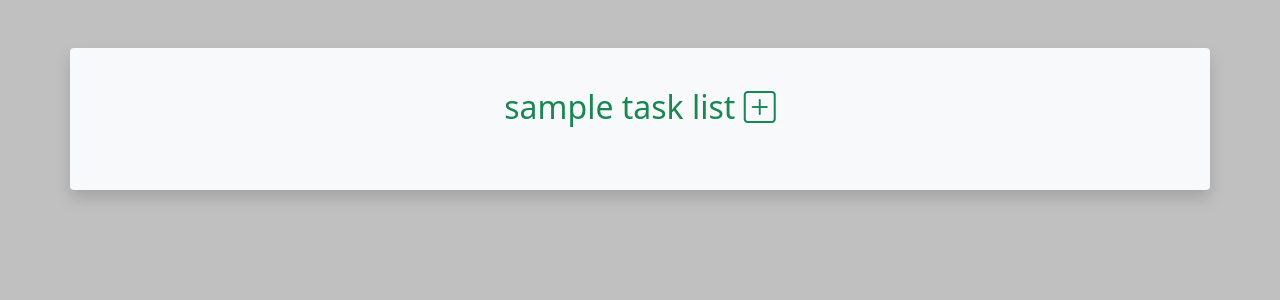
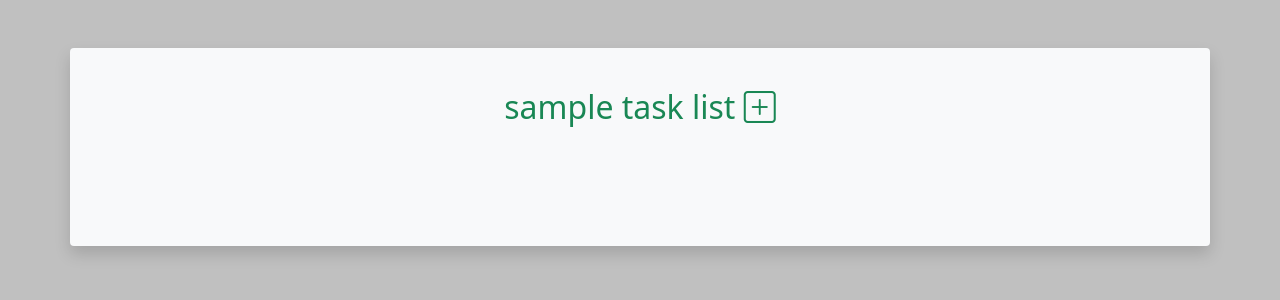
Before and after one commit to vikmos/todolist, a Django app: page / in a window 1280 px wide. Shown: the part 252-552 px from the top of the page. Run offline with Django 4.2, Linux system fonts and the light colour scheme; the visitor is signed in with stand-in values (Sample User, id 1); data that the repository does not hold is empty; some libraries are stand-ins or nearby versions.

Commit message:
Base.html stayling

```diff
--- a/todolist/templates/todolist/base.html
+++ b/todolist/templates/todolist/base.html
@@ -34,9 +34,11 @@
                     </div>
                 </div>
             </div>
-            <div class="todo-list">
-                {% block content %}
-                {% endblock %}
+            <div class="row m-1 p-4">
+                <div class="todo-list">
+                    {% block content %}
+                    {% endblock %}
+                </div>
             </div>
         </div>
         {% else %}
```
